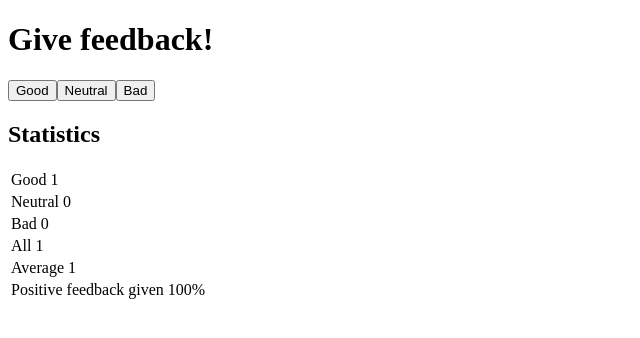
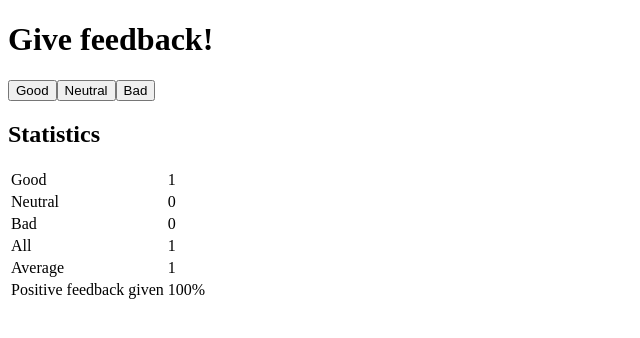
Before and after one commit to ajnarhi/Fullstack2021, a React (Create React App) app in the folder Osa1/unicafe/: page / in a window 1280 px wide. Both pictures are taken after a click on the button "Good". Shown: the top 338 px of the page, without its empty margins (0-640 px from the left). Built offline with nearby package versions, Linux system fonts and the light colour scheme.

Commit message:
1.11 again and this time correct

```diff
--- a/Osa1/unicafe/src/App.js
+++ b/Osa1/unicafe/src/App.js
@@ -22,35 +22,39 @@ const Statistics = (props) => {
     )
   }
   return  (
+
+
+
     <div>
-    <h2>{props.statistics}</h2>
+
+<h2>{props.statistics}</h2>
+
     <table>
-    <tr>
+      <tbody>
     <StatisticLine text="Good" value={props.goodValue}/>
-    </tr>
-    <tr>
+
     <StatisticLine text="Neutral" value={props.neutralValue}/>
-    </tr>
-    <tr>
+
     <StatisticLine text="Bad" value={props.badValue}/>
-    </tr>
-    <tr>
+
     <StatisticLine text="All" value={allFeedback}/>
-    </tr>
-    <tr>
+
     <StatisticLine text="Average" value={averageFeedback}/>
-    </tr>
-    <tr>
+
     <StatisticLine text="Positive feedback given" value={goodPercentageFeedback + "%"} />
-    </tr>
+
+    </tbody>
     </table>
     </div>
+
   )
 }
 
 const StatisticLine=(props)=> {
   return (
-    <td>{props.text} {props.value}</td>
+    <tr>
+    <td>{props.text}</td> <td>{props.value}</td>
+    </tr>
   )
 }
 
```
Also changed, not shown: 1 other file (tests, documents, lock files or other folders).
